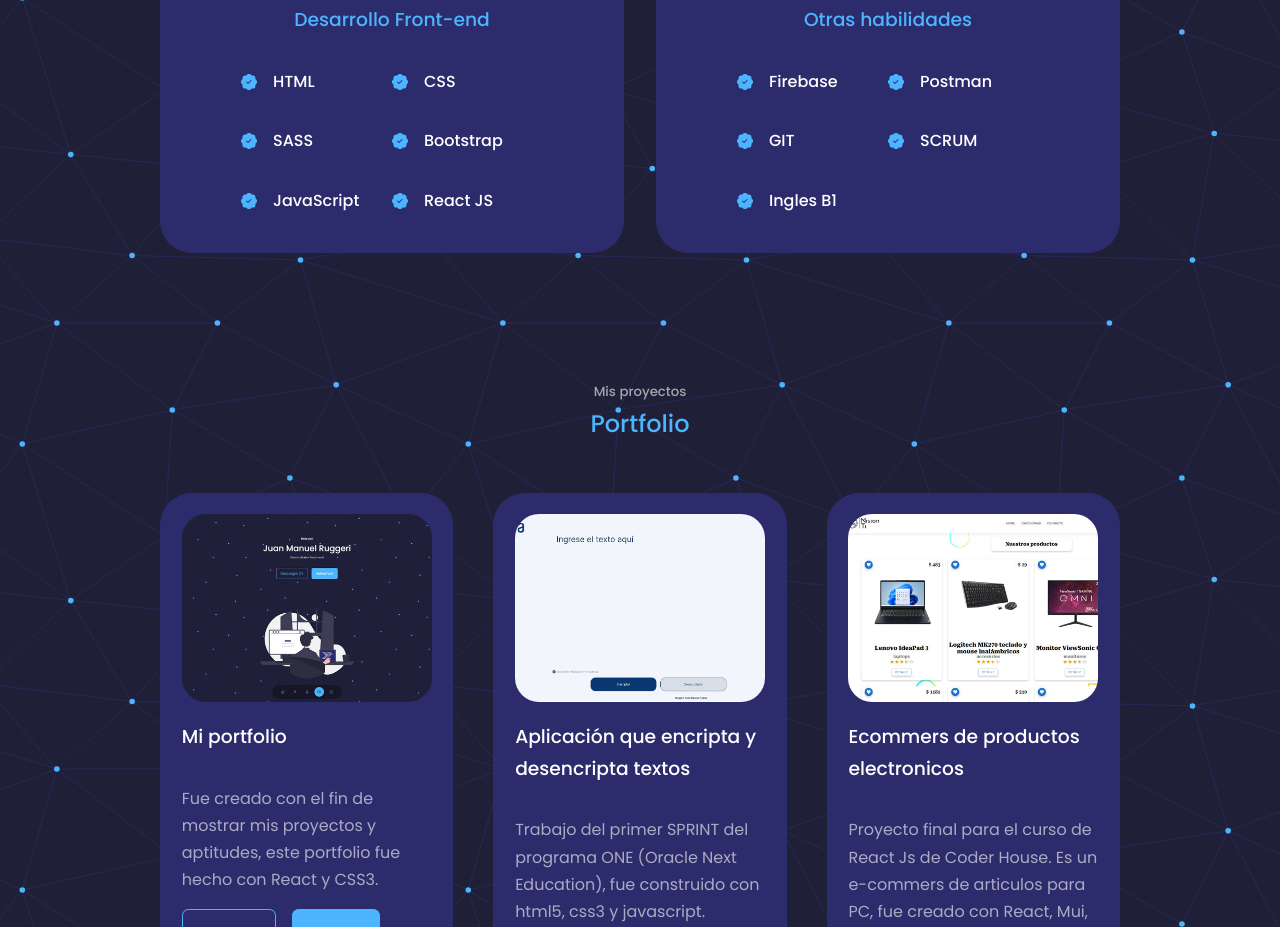
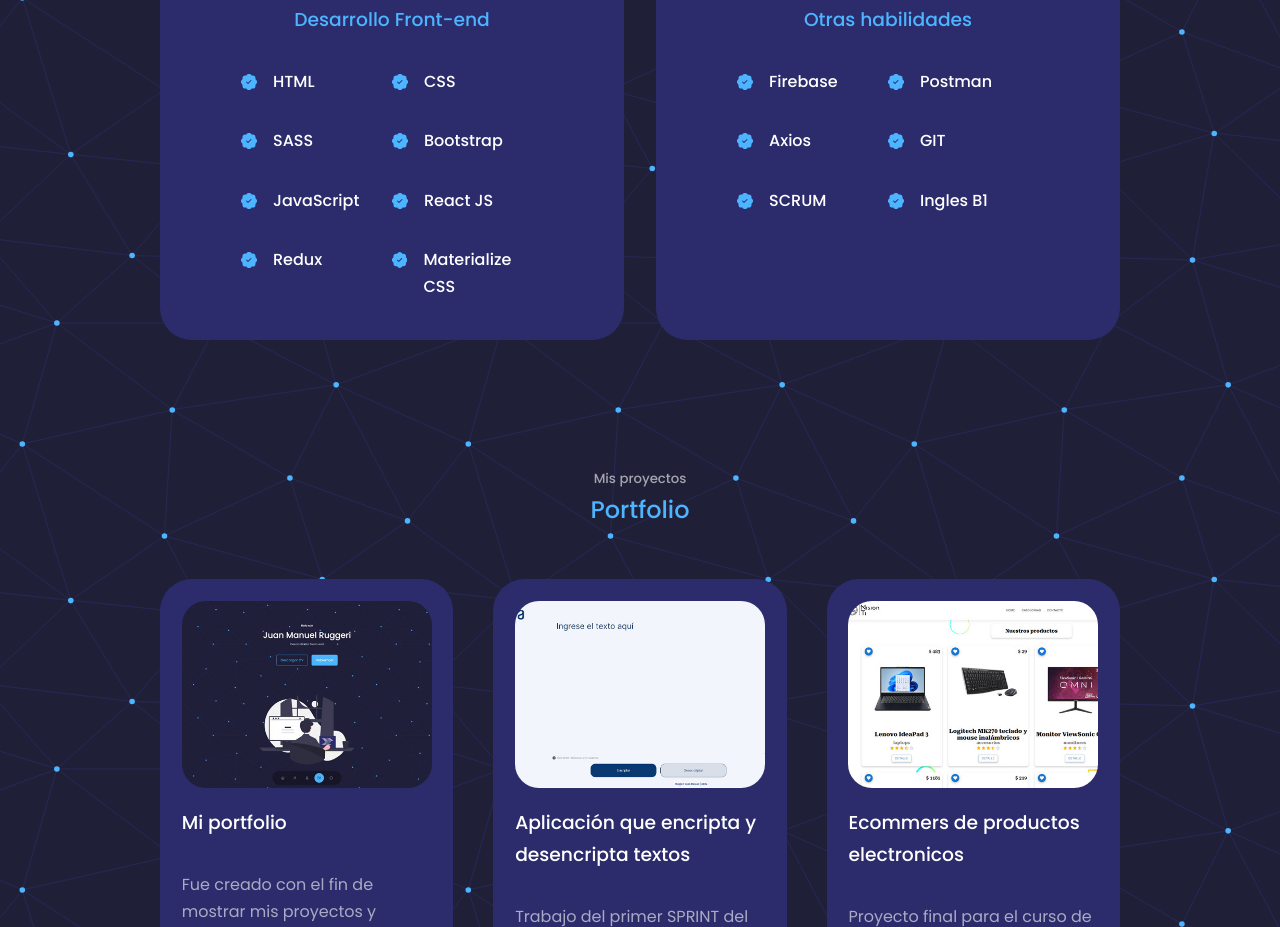
Before and after one commit to Juanma19R/portfolio-ruggeri-juan, a React (Create React App) app: page / in a window 1280 px wide. Shown: the part 2120-3047 px from the top of the page. Built offline with nearby package versions, Linux system fonts and the light colour scheme.

Commit message:
Modificaciones en la seccion Experience

```diff
--- a/src/components/experience/Experience.js
+++ b/src/components/experience/Experience.js
@@ -48,6 +48,18 @@ const Experience = () => {
                                 <h4>React JS</h4>
                             </div>
                         </article>
+                        <article className='experience__details'>
+                            <BsPatchCheckFill className='experience__details-icon'/>
+                            <div>
+                                <h4>Redux</h4>
+                            </div>
+                        </article>
+                        <article className='experience__details'>
+                            <BsPatchCheckFill className='experience__details-icon'/>
+                            <div>
+                                <h4>Materialize CSS</h4>
+                            </div>
+                        </article>
                     </div>
                 </div>
 
@@ -64,6 +76,12 @@ const Experience = () => {
                             <BsPatchCheckFill className='experience__details-icon'/>
                             <div>
                                 <h4>Postman</h4>
+                            </div>
+                        </article>
+                        <article className='experience__details'>
+                            <BsPatchCheckFill className='experience__details-icon'/>
+                            <div>
+                                <h4>Axios</h4>
                             </div>
                         </article>
                         <article className='experience__details'>
```
